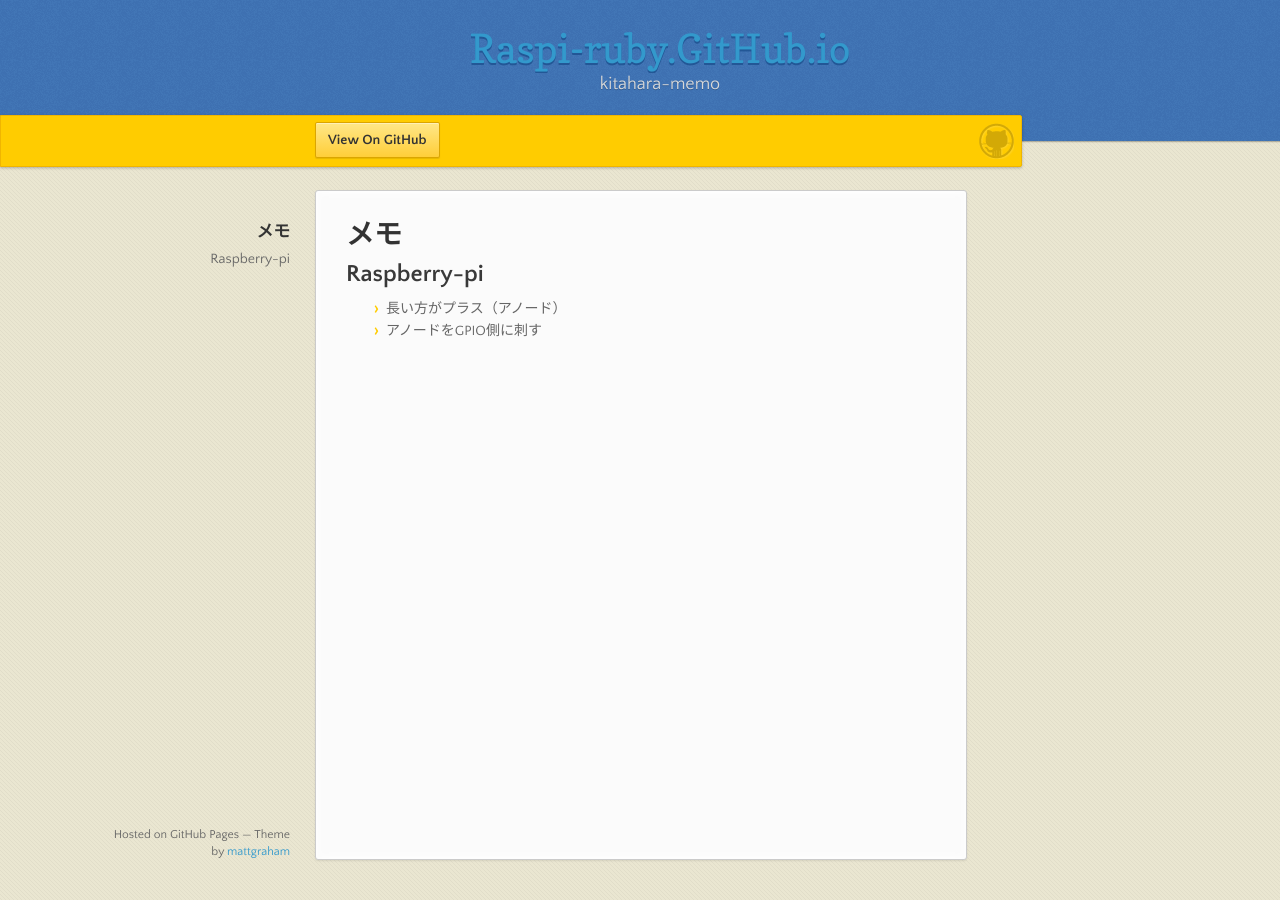
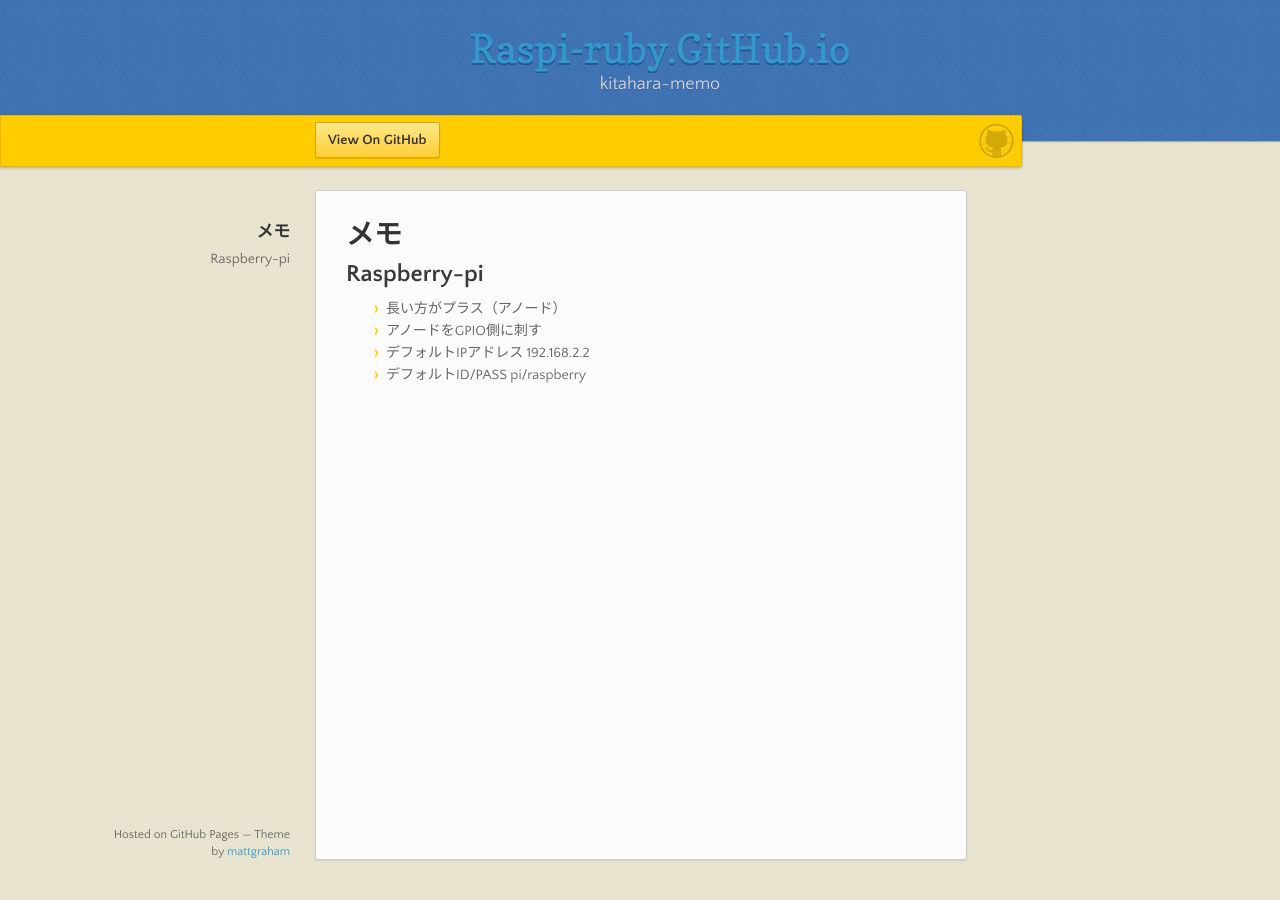
Before and after one commit to raspi-ruby/raspi-ruby.github.io, a Jekyll site: the page built from posts/kitahara_memo.md, in a window 1280 px wide. Built offline with Jekyll 4.4.1, drawn with Linux system fonts in a browser that asks for light colours; nearby versions of some CDN libraries.

Commit message:
デフォルト設定情報を追加

```diff
--- a/posts/kitahara_memo.md
+++ b/posts/kitahara_memo.md
@@ -9,3 +9,5 @@
 
 * 長い方がプラス（アノード）
 * アノードをGPIO側に刺す
+* デフォルトIPアドレス	192.168.2.2
+* デフォルトID/PASS		pi/raspberry
```
